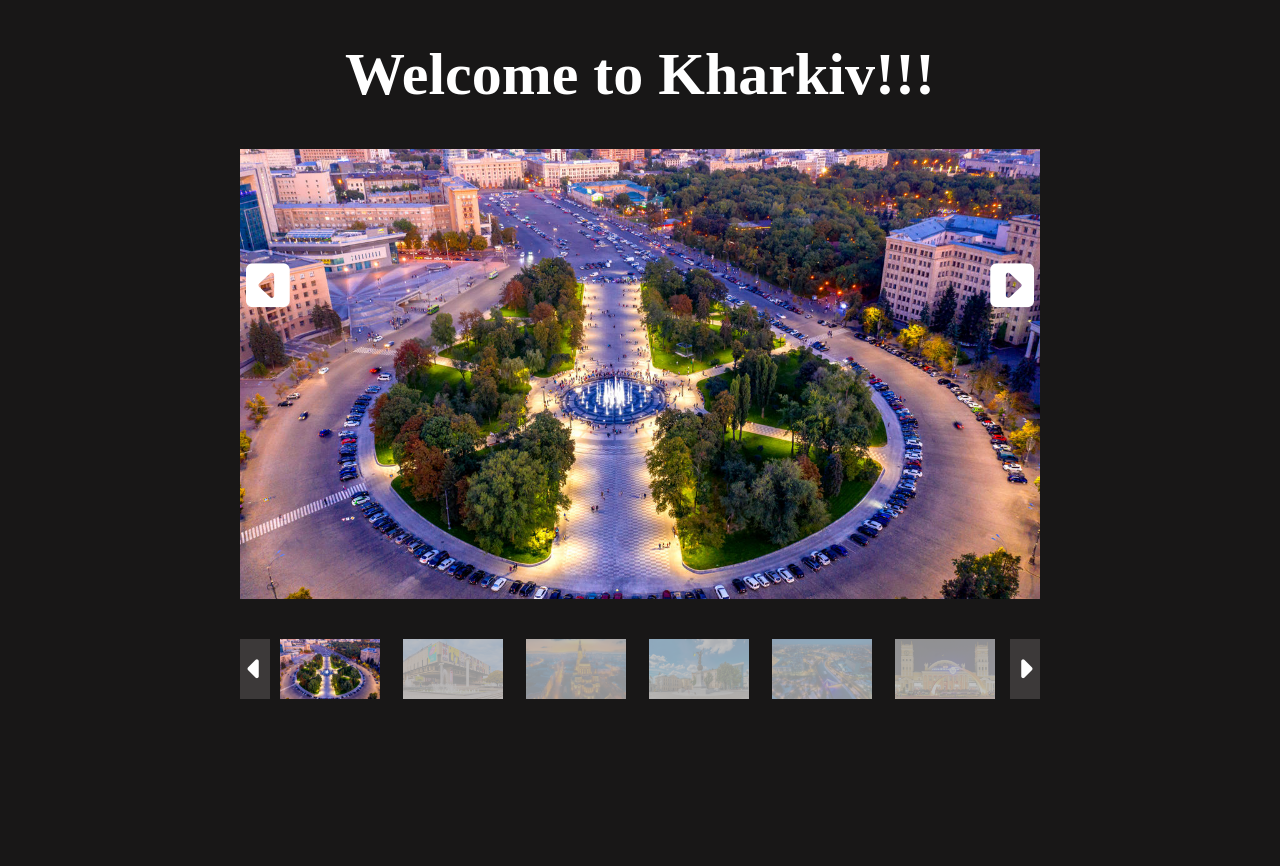
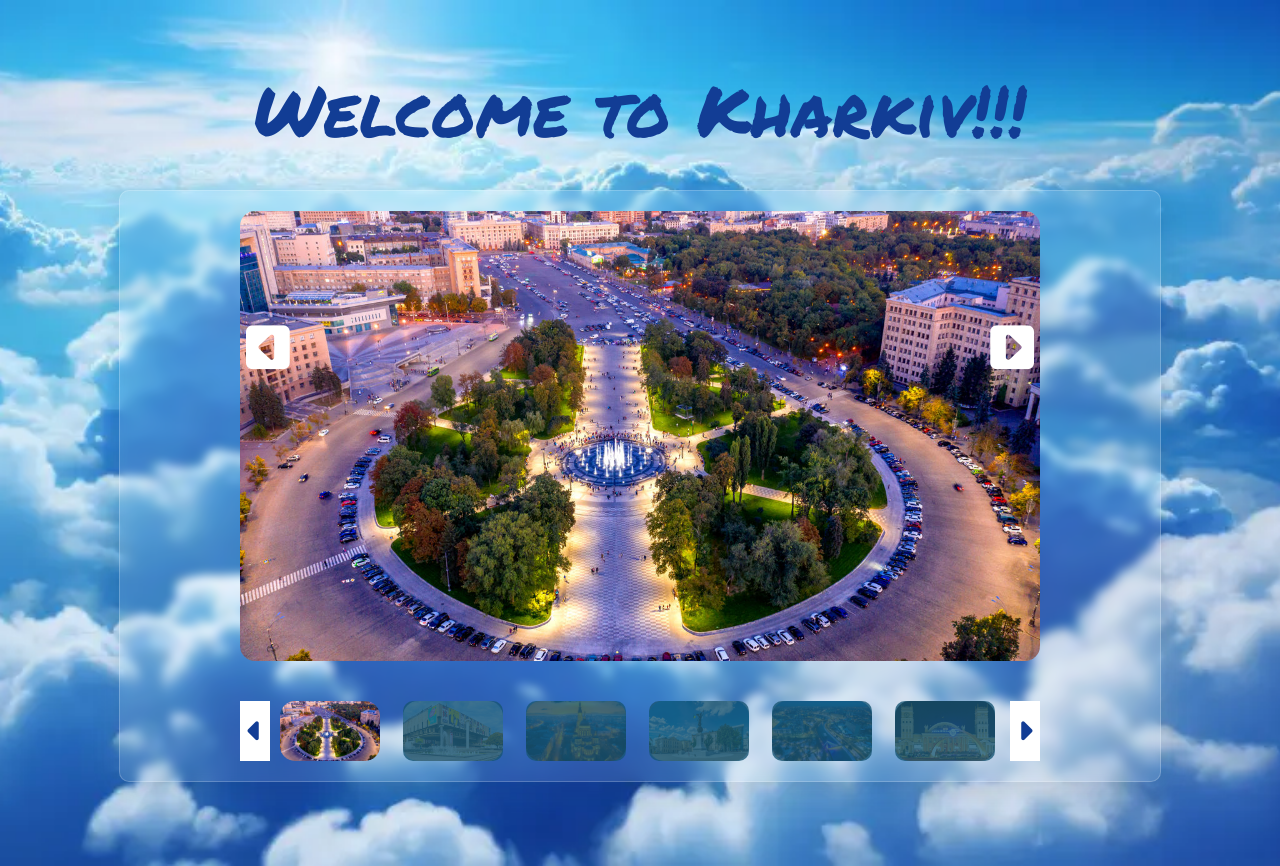
Before and after one commit to MarynaShavlak/kharkiv-slider, a plain HTML site: page index.html in a window 1280 px wide. Before the commit the page ends 800 px from the top, so only its background shows below. Drawn offline with nearby package versions, Linux system fonts and the light colour scheme.

Commit message:
add code fixes for styles

```diff
--- a/index.html
+++ b/index.html
@@ -3,7 +3,10 @@
   <head>
     <meta charset="UTF-8" />
     <meta name="viewport" content="width=device-width, initial-scale=1.0" />
-    <title>jQuery Slider</title>
+    <title>Kharkiv Slider</title>
+    <link rel="preconnect" href="https://fonts.googleapis.com">
+    <link rel="preconnect" href="https://fonts.gstatic.com" crossorigin>
+    <link href="https://fonts.googleapis.com/css2?family=Permanent+Marker&display=swap" rel="stylesheet">
     <link
       rel="stylesheet"
       href="https://cdnjs.cloudflare.com/ajax/libs/font-awesome/6.4.2/css/all.min.css"
--- a/index.js
+++ b/index.js
@@ -36,7 +36,14 @@ $(document).ready(function () {
   }
 
   function addElementsToBody() {
-    $('body').append(createTitleElement(), createSlider());
+    const sliderWrap = $('<div>').addClass('slider-wrap');
+
+    const titleElement = createTitleElement();
+    const slider = createSlider();
+
+    sliderWrap.append(slider);
+
+    $('body').append(titleElement, sliderWrap);
   }
 
   function attachEventHandlers() {
--- a/style.css
+++ b/style.css
@@ -1,19 +1,48 @@
 body {
   background-color: rgb(24, 23, 23);
+  background-image: url("./images/back.webp");
+  background-repeat: no-repeat;
+  background-size: cover;
+  background-position: center;
+  min-height: 100vh;
+  display: flex;
+  flex-direction: column;
+  align-items: center;
+  padding-top: 50px;
 }
 
 img {
   display: block;
   max-width: 100%;
+  border-radius: 15px;
+}
+
+.slider-wrap {
+  width: 1000px;
+  height:fit-content;
+  margin: 0 auto;
+  backdrop-filter: blur(5px);
+  -webkit-backdrop-filter: blur(10px);
+  background-color: rgba(255, 255, 255, 0.1);
+  padding: 20px;
+  border-radius: 10px;
+  box-shadow: 0 4px 30px rgba(0, 0, 0, 0.1);
+  border: 1px solid rgba(255, 255, 255, 0.2);
 }
 
 h1 {
-  margin-bottom: 40px;
-  font-size: 60px;
+  margin:0;
+  font-size: 70px;
   text-align: center;
-  font-weight: 900;
-  color: white;
+  /*font-weight: 900;*/
+  color: #123D95;
+  font-family: "Permanent Marker", cursive;
+  font-weight: 400;
+  font-style: normal;
+  margin-bottom: 30px;
 }
+
+
 
 #slider-container {
   position: relative;
@@ -27,6 +56,7 @@ h1 {
 .slider {
   display: flex;
   transition: transform 0.5s ease-in-out;
+  border-radius: 15px;
 }
 
 .slide {
@@ -58,10 +88,12 @@ h1 {
   border: none;
   background-color: transparent;
   transition: all 300ms ease;
+
 }
 
 .control-btn.hovered {
-  color: rgb(218, 225, 18);
+  color:#30ACE9;
+
 }
 
 .thumbnails {
@@ -71,6 +103,7 @@ h1 {
 
   transition: transform 0.5s ease-in-out;
   padding-left: 40px;
+
 }
 
 .thumbnail {
@@ -78,6 +111,8 @@ h1 {
   width: 100px;
   min-width: 100px;
   cursor: pointer;
+  border-radius: 10px;
+  overflow: hidden;
 }
 
 .thumbnail__img {
@@ -92,7 +127,7 @@ h1 {
   left: 0;
   width: 100%;
   height: 100%;
-  background-color: rgba(179, 179, 179, 0.8);
+  background-color:  rgba(24, 86, 116, 0.8);
 }
 
 .thumbnails-controls {
@@ -101,6 +136,7 @@ h1 {
   width: 100%;
   display: flex;
   justify-content: space-between;
+
 }
 
 .thumbnail-control-btn {
@@ -110,15 +146,16 @@ h1 {
   width: 30px;
   font-size: 30px;
   padding: 0;
-  background-color: rgb(60, 57, 57);
-  color: white;
+  background-color: #ffffff;
+  color: #123D95;
   border: none;
+
   transition: all 0.5s ease-in-out;
 }
 
 .thumbnail-control-btn.hovered {
-  background-color: rgb(218, 225, 18);
-  color: rgb(60, 57, 57);
+  background-color:#123D95;
+  color:  #ffffff;
 }
 
 .thumb-container {
```
Also changed, not shown: images/back.avif (added), images/back.jpg (added), images/back.webp (added).
